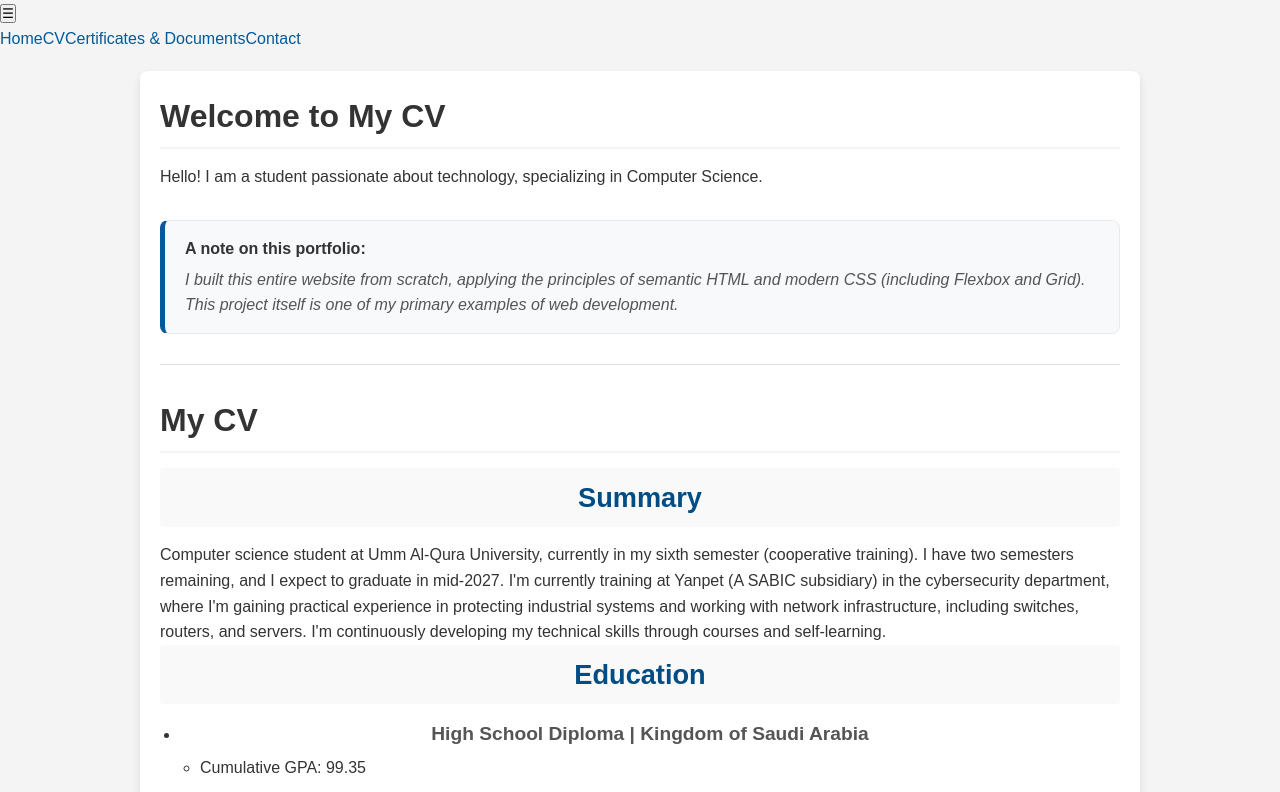
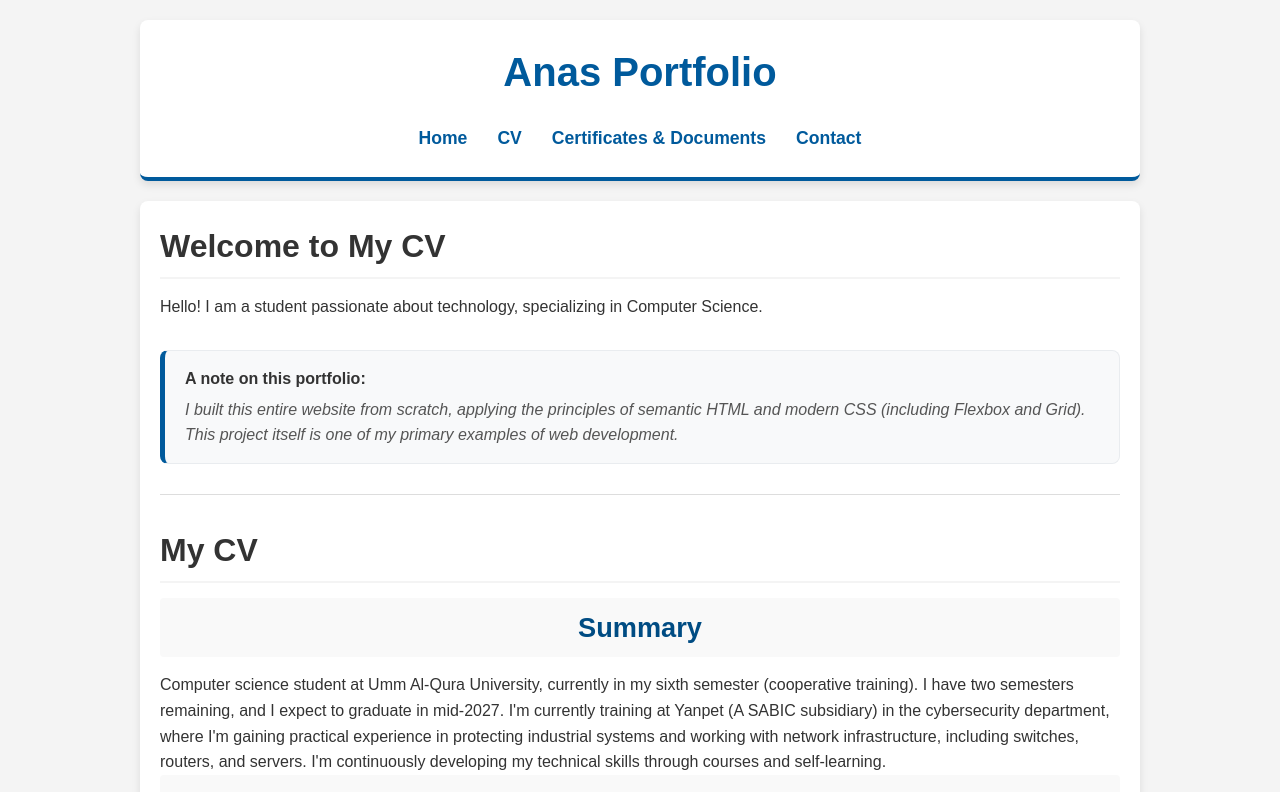
Before and after one commit to anasdkil336699-dot/anas-portfolio, a React (Create React App) app: page / in a window 1280 px wide. Shown: the top 792 px of the page. Built offline with nearby package versions, Linux system fonts and the light colour scheme.

Commit message:
Update Header.js

```diff
--- a/src/Header.js
+++ b/src/Header.js
@@ -1,24 +1,44 @@
+// src/Header.js
 import React, { useState } from "react";
 
 export default function Header() {
-  const [isOpen, setIsOpen] = useState(false);
+  const [isMenuOpen, setIsMenuOpen] = useState(false);
+
+  const toggleMenu = () => {
+    setIsMenuOpen(!isMenuOpen);
+  };
 
   return (
-    <>
-      {/* زر القائمة */}
-      <button className="menu-btn" onClick={() => setIsOpen(!isOpen)}>
-        ☰
-      </button>
+    <header>
+      <h1>Anas Portfolio</h1>
 
-      {/* القائمة الجانبية */}
-      <div className={`sidebar ${isOpen ? "open" : ""}`}>
-        <a href="#home" onClick={() => setIsOpen(false)}>Home</a>
-        <a href="#cv" onClick={() => setIsOpen(false)}>CV</a>
-        <a href="#documents" onClick={() => setIsOpen(false)}>
-          Certificates & Documents
-        </a>
-        <a href="#contact" onClick={() => setIsOpen(false)}>Contact</a>
-      </div>
-    </>
+      <nav>
+        <button
+          id="menu-toggle"
+          aria-label="Toggle Navigation"
+          onClick={toggleMenu}
+        >
+          &#9776;
+        </button>
+
+        <ul id="nav-menu" className={isMenuOpen ? "show-menu" : ""}>
+          <li>
+            <a href="#home">Home</a>
+          </li>
+
+          <li>
+            <a href="#cv">CV</a>
+          </li>
+
+          <li>
+            <a href="#documents">Certificates & Documents</a>
+          </li>
+
+          <li>
+            <a href="#contact">Contact</a>
+          </li>
+        </ul>
+      </nav>
+    </header>
   );
 }
```
